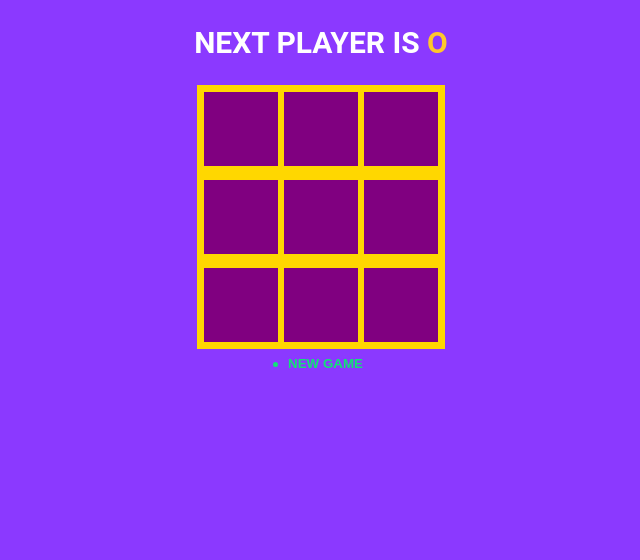
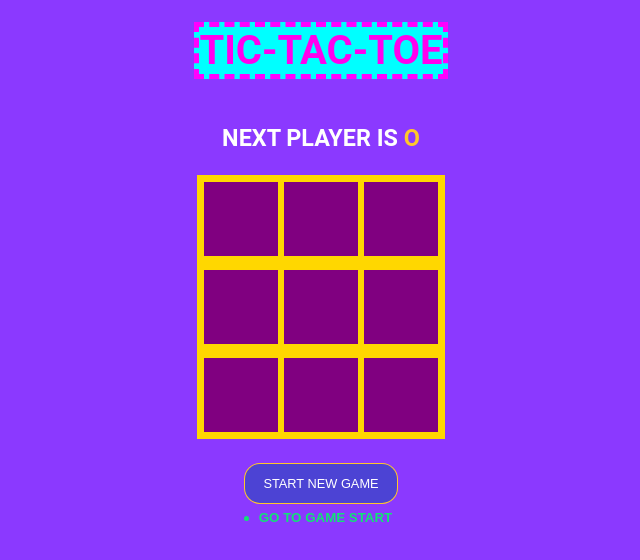
Before and after one commit to gondesi-anjali/tic-tac-toe, a React (Vite) app: page / in a window 1280 px wide. Shown: the top 560 px of the page, without its empty margins (319-959 px from the left). Built offline with nearby package versions, Linux system fonts and the light colour scheme.

Commit message:
tic tac toe completed

```diff
--- a/src/App.jsx
+++ b/src/App.jsx
@@ -4,6 +4,7 @@ import './styles.scss';
 import { calcWinner } from './components/winner';
 import Drawmatch from './components/drawmatch';
 import Hist from './components/history';
+const newgame = [{ squares: Array(9).fill(null), player: false }];
 function App() {
   // const [squares, setSquares] = useState(Array(9).fill(null));
   // const [player, setplayer] = useState(false);
@@ -42,11 +43,24 @@ function App() {
   const moveto = mov => {
     setmove(mov);
   };
-
+  const newgamestart = () => {
+    sethistory(newgame);
+    setmove(0);
+  };
   return (
     <div className="app">
+      <h1>
+        <span className="text-magenta">TIC-TAC-TOE</span>
+      </h1>
       <Drawmatch winner={winner} gameboard={gameboard} />
       <Board squares={gameboard.squares} sqclick={sqclick} />
+      <button
+        type="button"
+        onClick={newgamestart}
+        className={`btn-reset ${winner ? 'active' : ''}`}
+      >
+        START NEW GAME
+      </button>
       <Hist history={history} moveto={moveto} move={move} />
     </div>
   );
--- a/src/components/Square.jsx
+++ b/src/components/Square.jsx
@@ -1,6 +1,10 @@
 const Square = ({ value, byclick }) => {
   return (
-    <button type="button" className="square" onClick={byclick}>
+    <button
+      type="button"
+      className={`square ${value === 'X' ? 'text-green' : 'text-orange'}`}
+      onClick={byclick}
+    >
       {value}
     </button>
   );
--- a/src/components/drawmatch.jsx
+++ b/src/components/drawmatch.jsx
@@ -18,13 +18,13 @@ const Drawmatch = ({ winner, gameboard }) => {
     }
     if (!winner && !nomoves) {
       return (
-        <h2>
+        <h3>
           NEXT PLAYER IS{' '}
           <span className={player ? 'text-green' : 'text-orange'}>
             {' '}
             {nextplayer}
           </span>
-        </h2>
+        </h3>
       );
     }
     return null;
--- a/src/components/history.jsx
+++ b/src/components/history.jsx
@@ -9,7 +9,7 @@ const Hist = ({ history, moveto, move }) => {
               className={`btn-move ${move === index ? 'active' : ''}`}
               onClick={() => moveto(index)}
             >
-              {index === 0 ? 'NEW GAME' : `GO TO MOVE #${index}`}
+              {index === 0 ? 'GO TO GAME START' : `GO TO MOVE #${index}`}
             </button>
           </li>
         ))}
--- a/src/styles.scss
+++ b/src/styles.scss
@@ -1,6 +1,7 @@
 $green: #12e177;
 $orange: #ffc72a;
 $blue: #4c43d4;
+$magenta: #ff00ee;
 
 body {
   font-family: 'Roboto', sans-serif;
@@ -24,6 +25,13 @@ button {
   display: flex;
   flex-direction: column;
   align-items: center;
+}
+
+.text-magenta {
+  border: 5px dashed magenta;
+
+  background-color: aqua;
+  color: $magenta;
 }
 
 .text-green {
```
